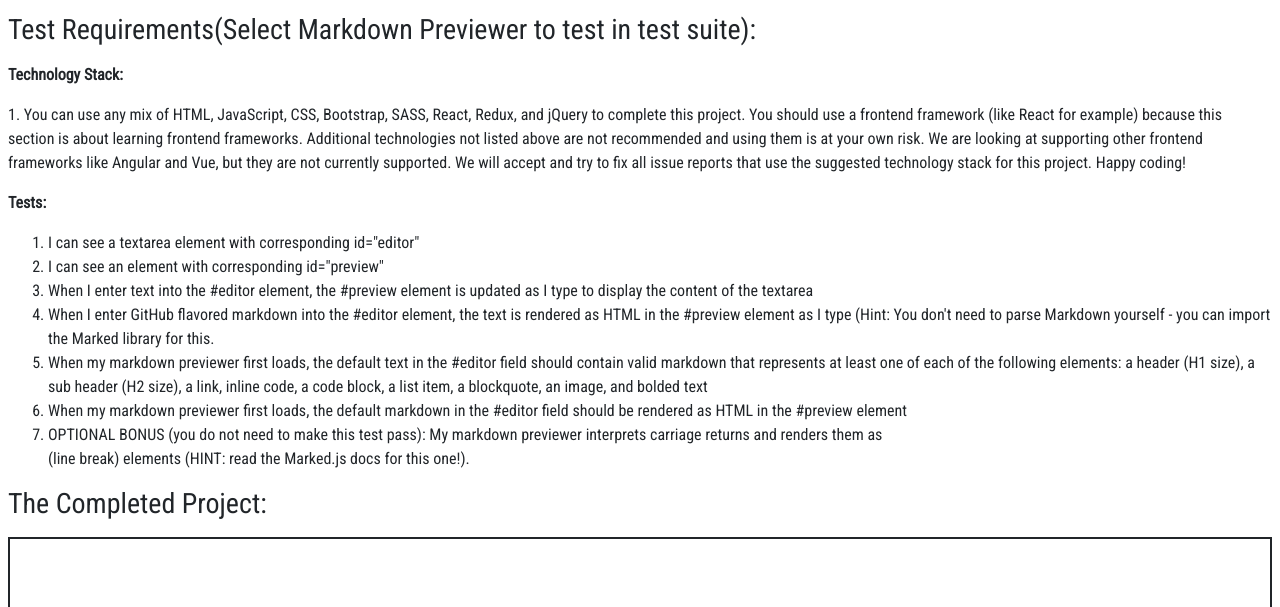
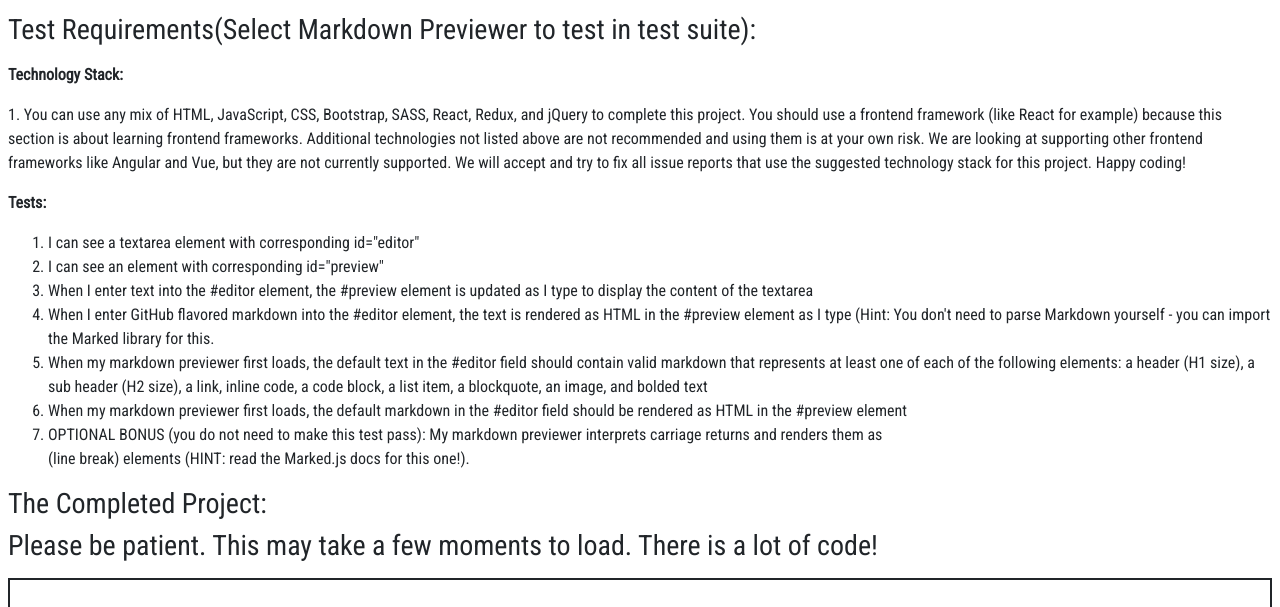
Before and after one commit to TinaPino/markdown, a plain HTML site: page index.html in a window 1280 px wide. Shown: the part 193-800 px from the top of the page. Drawn offline with nearby package versions, Linux system fonts and the light colour scheme; a script that the page names is missing.

Commit message:
slow load warning

```diff
--- a/index.html
+++ b/index.html
@@ -49,6 +49,7 @@ HTML, CSS JavaScript compiled with Babel, React, React DOM, Marked, Bootstrap an
   </div>
   <div>
     <h3>The Completed Project:</h3>
+    <h3>Please be patient. This may take a few moments to load. There is a lot of code!</h3>
 <p class="codepen" data-height="1044" data-theme-id="light" data-default-tab="js,result" data-user="tinapino" data-slug-hash="VwamdOL" style="height: 1044px; box-sizing: border-box; display: flex; align-items: center; justify-content: center; border: 2px solid; margin: 1em 0; padding: 1em;" data-pen-title="Markdown Previewer">
   <span>See the Pen <a href="https://codepen.io/tinapino/pen/VwamdOL">
   Markdown Previewer</a> by Tina Pino (<a href="https://codepen.io/tinapino">@tinapino</a>)
```
